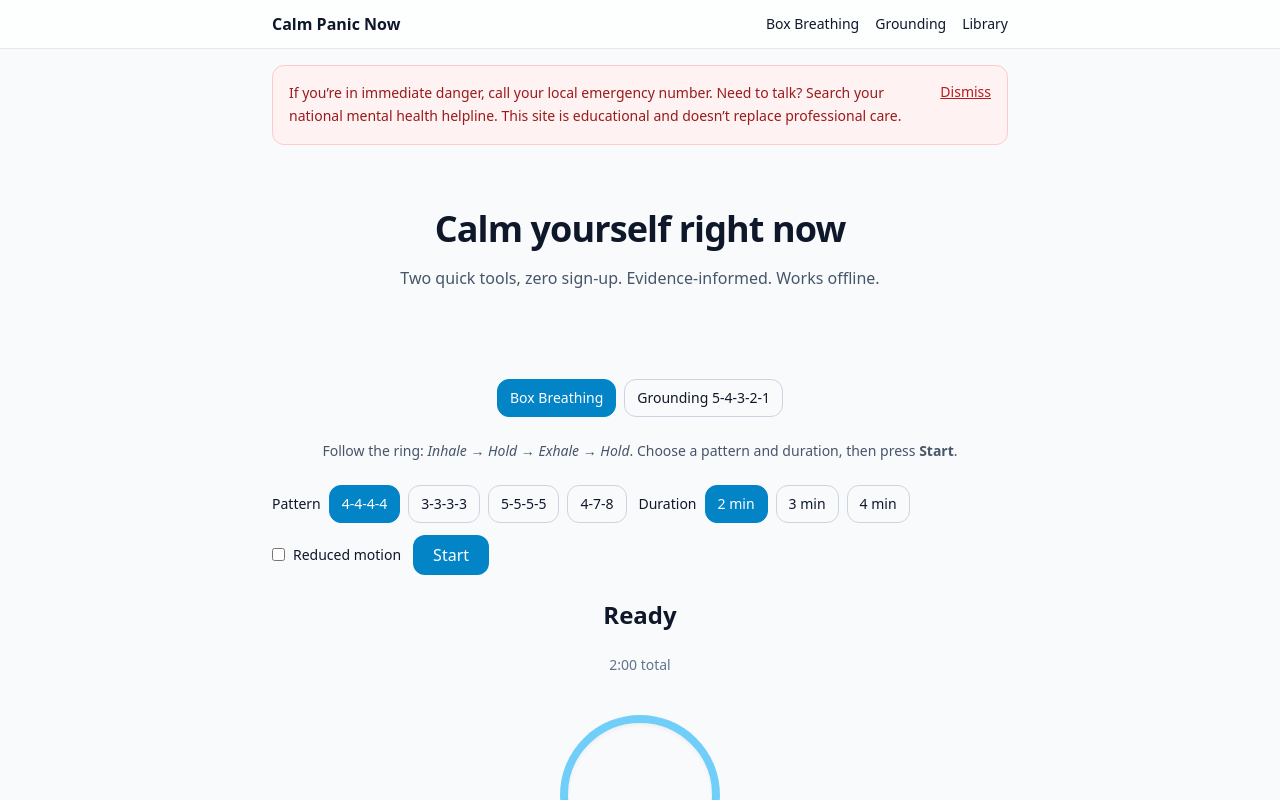
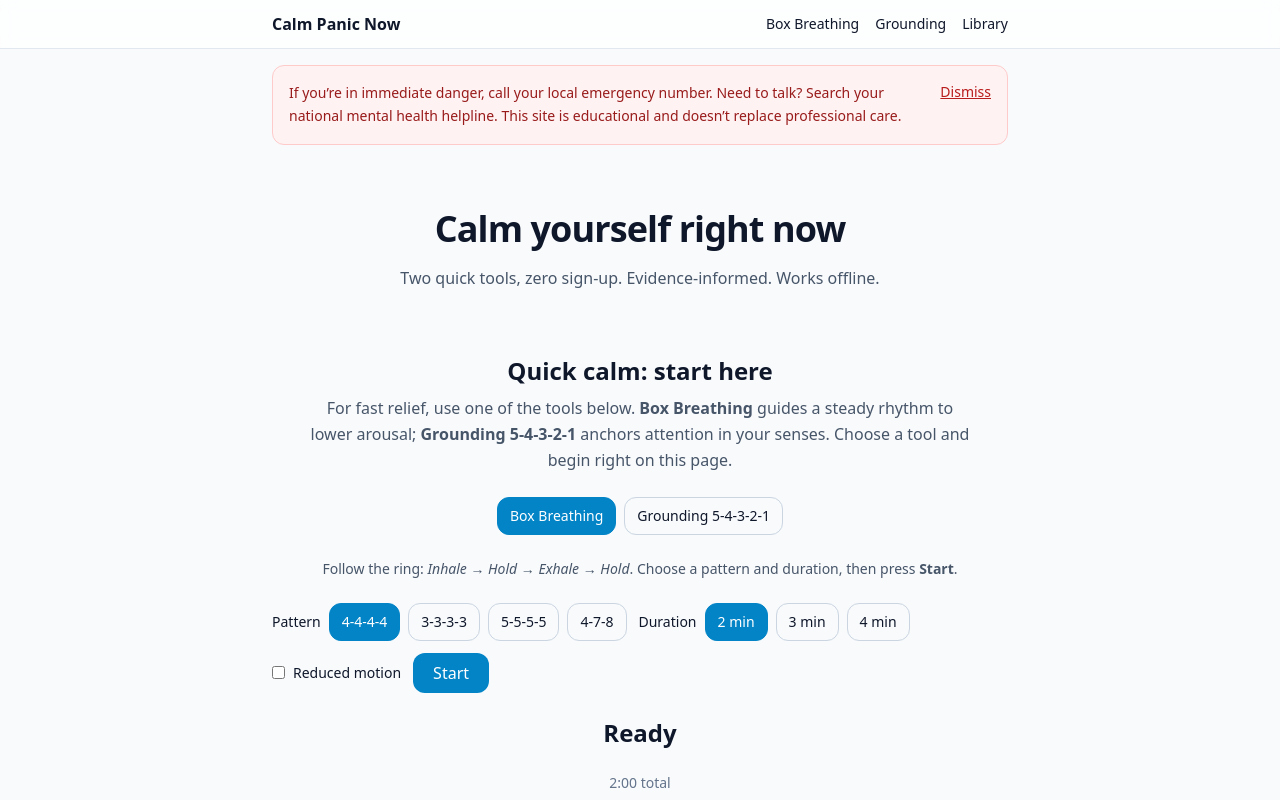
Before and after one commit to JiriTill/calm-panic-now, a Next.js app: page / in a window 1280 px wide. Shown: the top 800 px of the page. Built offline with nearby package versions, Linux system fonts and the light colour scheme.

Commit message:
Update page.tsx

```diff
--- a/src/app/page.tsx
+++ b/src/app/page.tsx
@@ -15,6 +15,14 @@ export default function Home() {
         </p>
       </section>
 
+      <section className="text-center max-w-2xl mx-auto">
+        <h2>Quick calm: start here</h2>
+        <p className="mt-2 text-slate-600 dark:text-slate-300">
+          For fast relief, use one of the tools below. <strong>Box Breathing</strong> guides a steady rhythm
+          to lower arousal; <strong>Grounding 5-4-3-2-1</strong> anchors attention in your senses.
+          Choose a tool and begin right on this page.
+        </p>
+      </section>
       {/* Inline tools (tabs) */}
       <HomeToolTabs />
 
```
